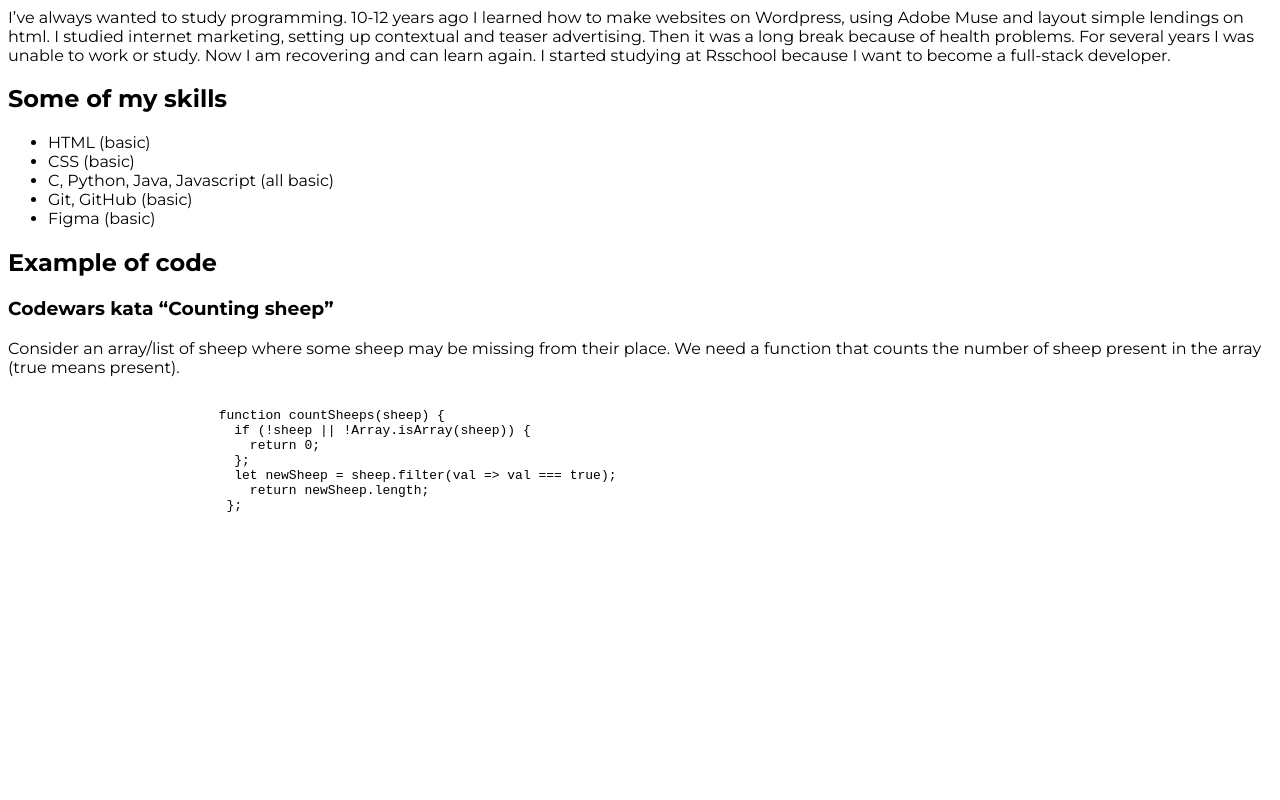
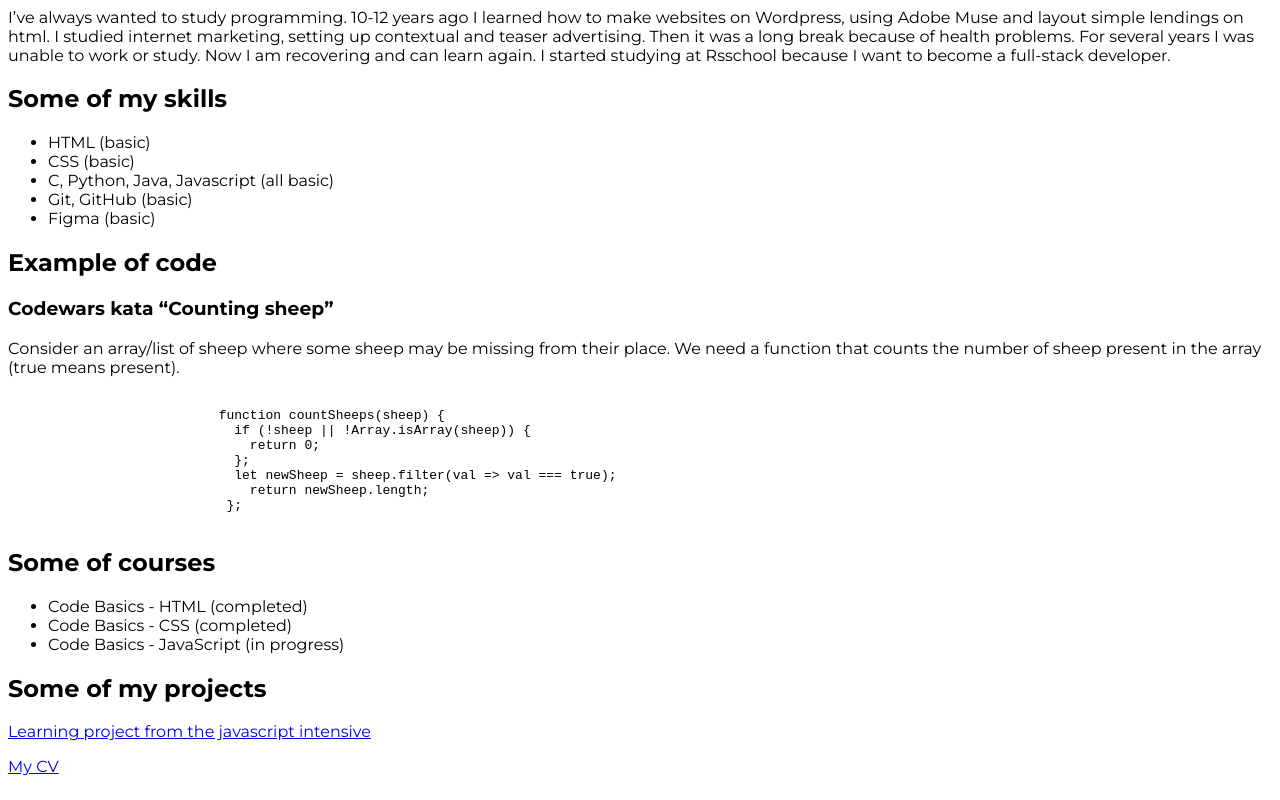
Before and after one commit to talestris/rsschool-cv, a plain HTML site: page index.html in a window 1280 px wide. Shown: the part 567-1367 px from the top of the page. Before the commit the page ends 1116 px from the top, so only its background shows below. Drawn offline with Linux system fonts and the light colour scheme.

Commit message:
feat: update index.html

```diff
--- a/index.html
+++ b/index.html
@@ -88,8 +88,24 @@
                         </code></pre>
                     </div>
                 </section>
-                <section class="section" id="courses"></section>
-                <section class="section" id="projects"></section>
+                <section class="section" id="courses">
+                    <div class="wrapper-section">
+                        <h2 class="section-title">Some of courses</h2>
+                        <ul class="courses-list">
+                            <li class="courses-item">Code Basics - HTML (completed)</li>
+                            <li class="courses-item">Code Basics - CSS (completed)</li>
+                            <li class="courses-item">Code Basics - JavaScript (in progress)</li>
+                        </ul>
+                    </div>
+                </section>
+                <section class="section" id="projects">
+                    <div class="wrapper-section">
+                        <h2 class="section-title">Some of my projects</h2>
+                        <p><a href="https://talestris.github.io/cookies/">Learning project from the javascript
+                                intensive</a></p>
+                        <p><a href="https://talestris.github.io/rsschool-cv/">My CV</a></p>
+                    </div>
+                </section>
                 <section class="section" id="languages"></section>
             </div>
         </main>
```
